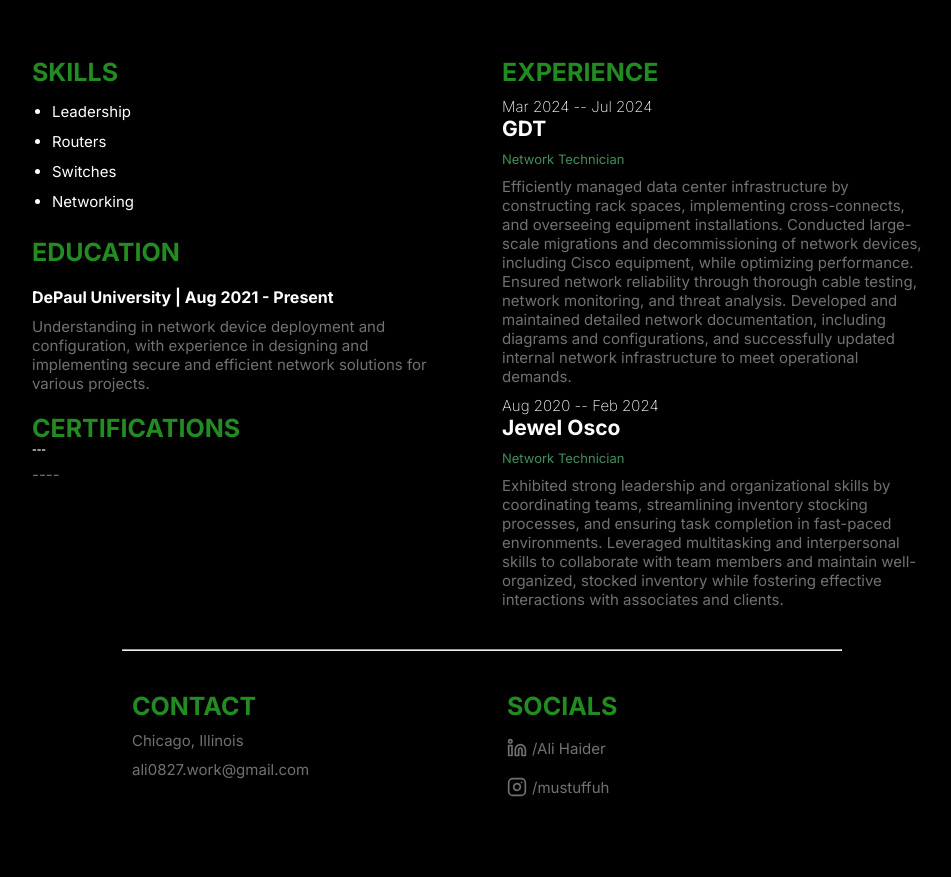
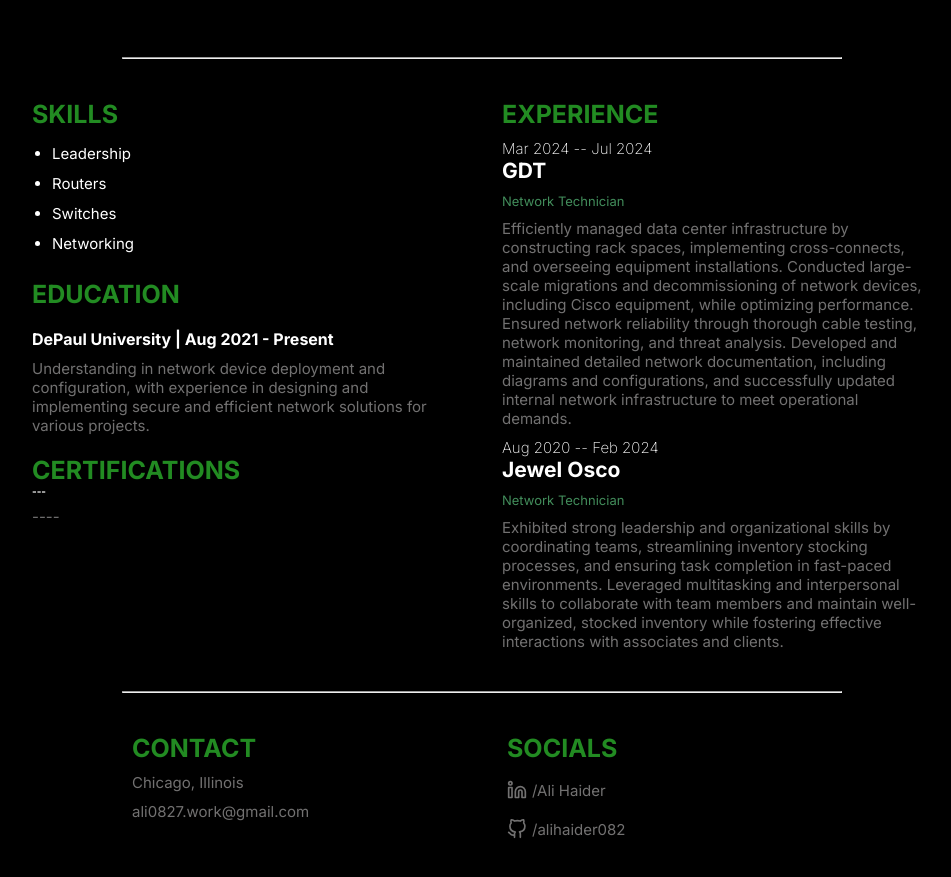
Before and after one commit to AliHaider082/MAliHaider.github.io, a plain HTML site: page index.html in a window 1280 px wide. Shown: the part 295-1172 px from the top of the page, without its empty margins (158-1109 px from the left). Before the commit the page ends 1144 px from the top, so only its background shows below. Drawn offline with nearby package versions, Linux system fonts and the light colour scheme.

Commit message:
aliHaider.html

```diff
--- a/index.html
+++ b/index.html
@@ -35,6 +35,8 @@
                 </div>
             </div>
         </div>
+
+        <hr>
         <div class="group-1">
             <div class="skills">
                 <h3 class="title"> Skills</h3>
@@ -121,8 +123,8 @@
                         <span>/Ali Haider</span>
                     </a>
                     <a href="#" class="social_item">
-                        <i data-feather="instagram"></i>
-                        <span>/mustuffuh</span>
+                        <i data-feather="github"></i>
+                        <span>/alihaider082</span>
                     </a>
                 </div>
             </div>
```
